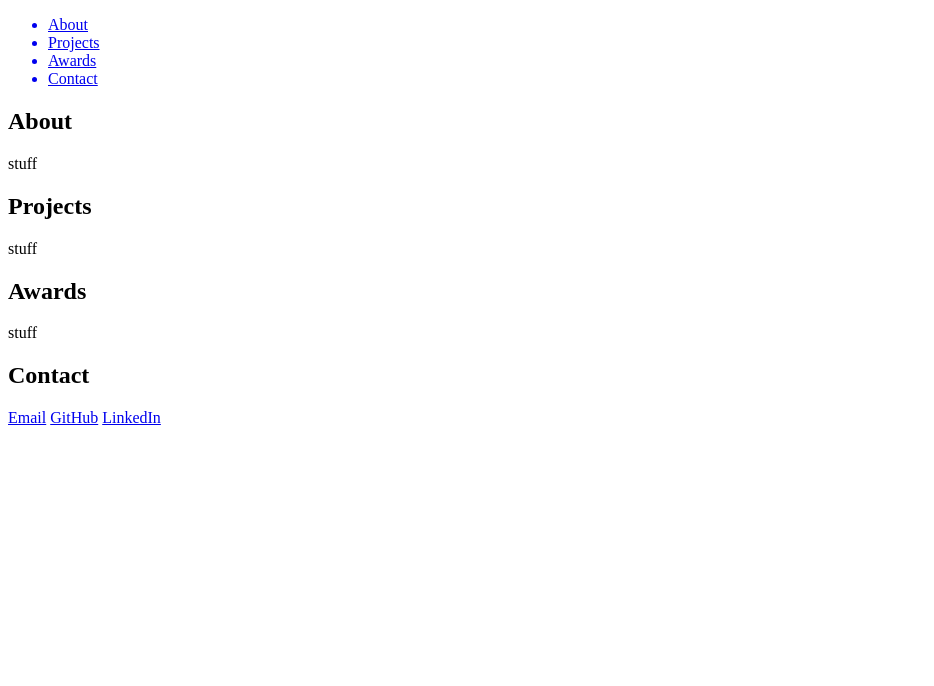
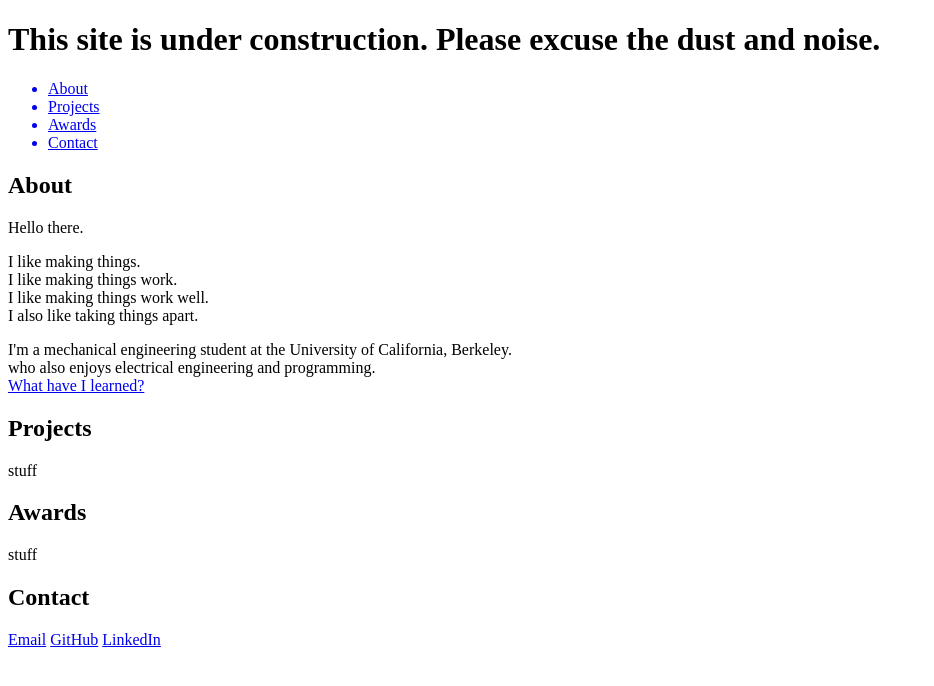
Before and after one commit to gding/gding.github.io, a plain HTML site: page index.html in a window 1280 px wide. Shown: the whole page, without its empty margins (0-934 px from the left). Drawn offline with Linux system fonts and the light colour scheme.

Commit message:
under construction message

```diff
--- a/index.html
+++ b/index.html
@@ -9,6 +9,7 @@
 </head>
 
 <body>
+    <h1>This site is under construction. Please excuse the dust and noise.</h1>
     <!-- Navigation -->
     <div id="navigation">
         <nav id="nav">
@@ -35,7 +36,19 @@
     </div>
     <div id="about">
         <h2>About</h2>
-        <p> stuff</p>
+        <div class="greeting">
+            <p>Hello there.</p>
+        </div>
+        <div class="tagline">
+            <p>I like making things.
+                <br>I like making things work.
+                <br>I like making things work well.
+                <br>I also like taking things apart.</p>
+        </div>
+        <div class="desc">
+            <p>I'm a mechanical engineering student at the University of California, Berkeley.
+                <br> who also enjoys electrical engineering and programming.
+                <br><a href="education.html">What have I learned?</a></p>
         </div>
         <!--
         UNUSED FOR NOW
```
Lines whose indentation alone changed are shown as unchanged.
